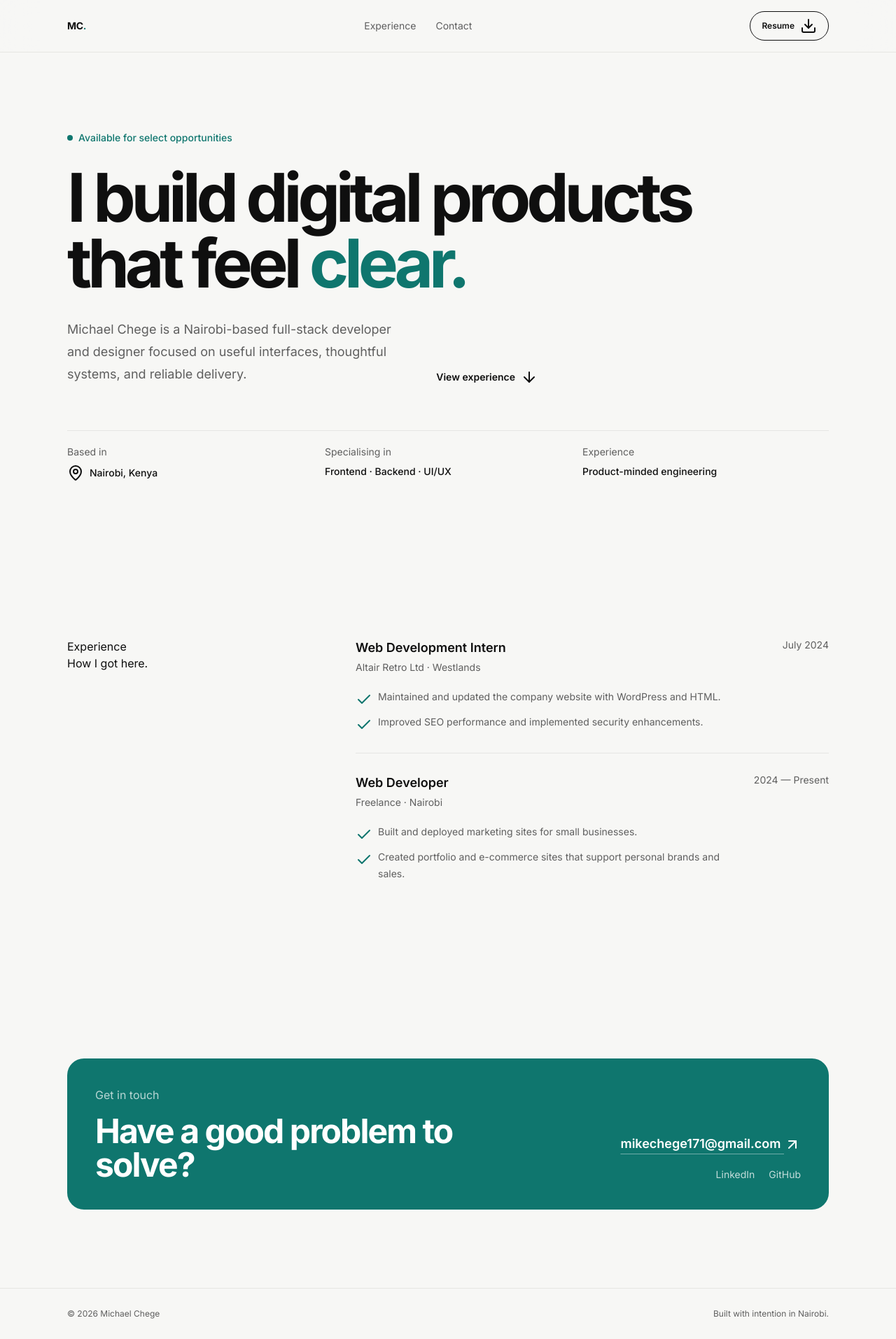
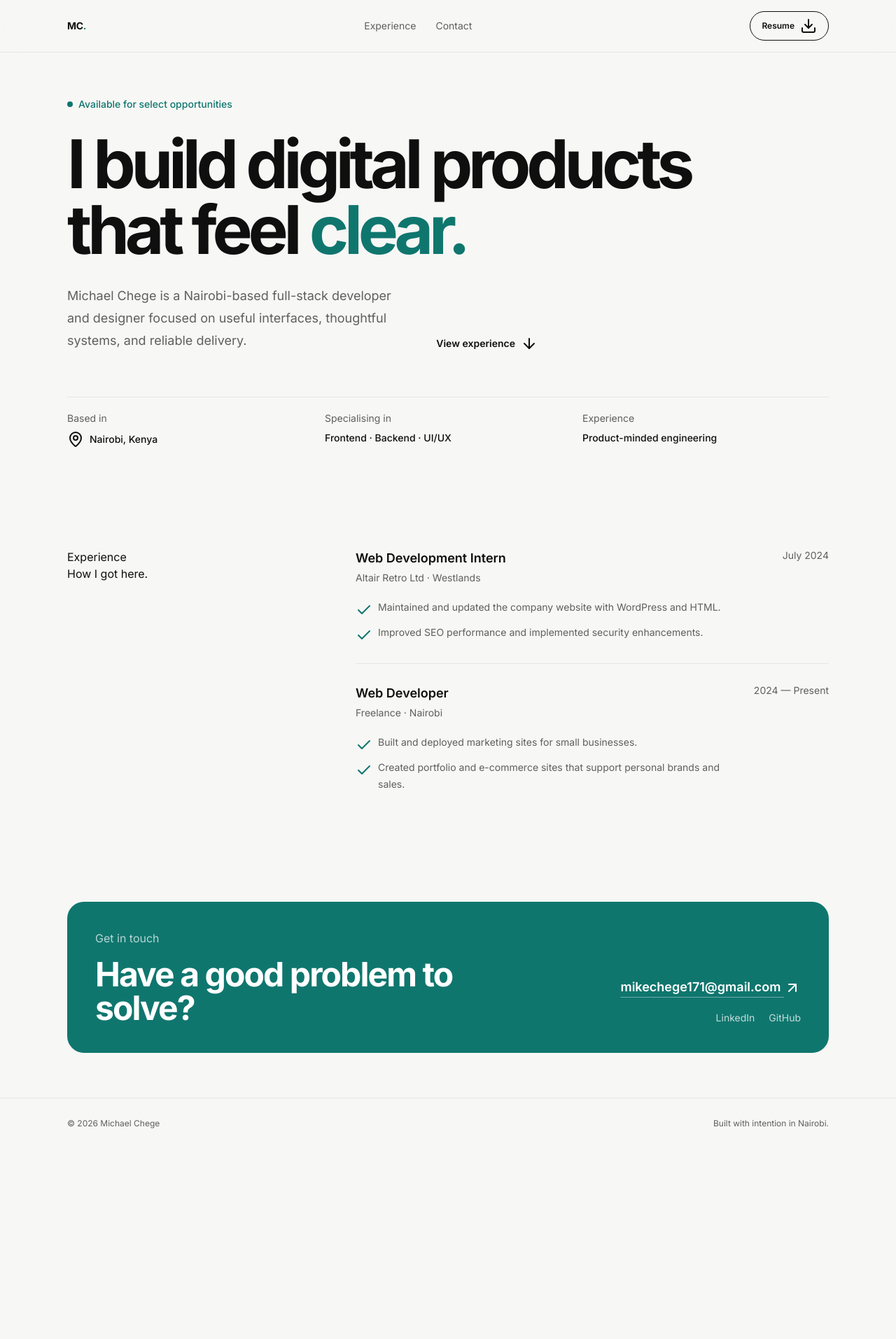
Before and after one commit to 001-sketch/Resume, a Next.js app: page / in a window 1280 px wide. Shown: the whole page at 70% size. After the commit the page ends 1642 px from the top, so only its background shows below. Built offline with nearby package versions, Linux system fonts and the light colour scheme.

Commit message:
Tighten portfolio section spacing

```diff
--- a/components/ui/portfolio-hero.tsx
+++ b/components/ui/portfolio-hero.tsx
@@ -47,7 +47,7 @@ export default function PortfolioHero() {
       </header>
 
       <main id="main-content">
-        <section aria-labelledby="hero-title" className="mx-auto max-w-6xl px-5 pb-20 pt-20 lg:px-8 lg:pb-28 lg:pt-28">
+        <section aria-labelledby="hero-title" className="mx-auto max-w-6xl px-5 pb-14 pt-12 lg:px-8 lg:pb-20 lg:pt-16">
           <div className="max-w-4xl">
             <p className="mb-7 flex items-center gap-2 text-sm font-medium text-[color:var(--accent)]"><span className="size-2 rounded-full bg-[color:var(--accent)]" aria-hidden="true" /> Available for select opportunities</p>
             <h1 id="hero-title" className="max-w-4xl text-5xl font-bold leading-[0.98] tracking-[-0.065em] sm:text-7xl lg:text-8xl">I build digital products that feel <span className="text-[color:var(--accent)]">clear.</span></h1>
@@ -63,11 +63,11 @@ export default function PortfolioHero() {
           </div>
         </section>
 
-        <section id="experience" aria-labelledby="experience-title" className="mx-auto max-w-6xl px-5 py-20 lg:px-8 lg:py-28">
+        <section id="experience" aria-labelledby="experience-title" className="mx-auto max-w-6xl px-5 py-12 lg:px-8 lg:py-16">
           <div className="grid gap-12 lg:grid-cols-[0.7fr_1.3fr]"><div><p className="eyebrow">Experience</p><h2 id="experience-title" className="section-title">How I got here.</h2></div><div className="divide-y divide-[color:var(--border)]">{EXPERIENCE_ENTRIES.map((entry) => <article key={`${entry.company}-${entry.role}`} className="grid gap-4 py-7 first:pt-0 sm:grid-cols-[1fr_auto]"><div><p className="text-lg font-semibold">{entry.role}</p><p className="mt-1 text-sm text-[color:var(--muted)]">{entry.company} · {entry.location}</p><ul className="mt-5 flex flex-col gap-2 text-sm leading-6 text-[color:var(--muted)]">{entry.highlights.map((highlight) => <li key={highlight} className="flex gap-2"><Check className="mt-1 shrink-0 text-[color:var(--accent)]" />{highlight}</li>)}</ul></div><p className="text-sm text-[color:var(--muted)] sm:text-right">{entry.period}</p></article>)}</div></div>
         </section>
 
-        <section id="contact" aria-labelledby="contact-title" className="mx-auto max-w-6xl px-5 py-20 lg:px-8 lg:py-28"><div className="rounded-3xl bg-[color:var(--accent)] px-6 py-10 text-white sm:px-10 lg:flex lg:items-end lg:justify-between"><div><p className="eyebrow text-white/70">Get in touch</p><h2 id="contact-title" className="mt-4 max-w-xl text-4xl font-bold tracking-[-0.04em] sm:text-5xl">Have a good problem to solve?</h2></div><div className="mt-10 flex flex-col items-start gap-5 lg:mt-0 lg:items-end"><a href="mailto:mikechege171@gmail.com" className="text-lg font-semibold underline decoration-white/40 underline-offset-8 hover:decoration-white">mikechege171@gmail.com <ArrowUpRight className="inline" /></a><div className="flex gap-5 text-sm text-white/75">{SOCIALS.map((social) => <a key={social.label} href={social.href} target="_blank" rel="noopener noreferrer" className="hover:text-white">{social.label}</a>)}</div></div></div></section>
+        <section id="contact" aria-labelledby="contact-title" className="mx-auto max-w-6xl px-5 py-12 lg:px-8 lg:py-16"><div className="rounded-3xl bg-[color:var(--accent)] px-6 py-10 text-white sm:px-10 lg:flex lg:items-end lg:justify-between"><div><p className="eyebrow text-white/70">Get in touch</p><h2 id="contact-title" className="mt-4 max-w-xl text-4xl font-bold tracking-[-0.04em] sm:text-5xl">Have a good problem to solve?</h2></div><div className="mt-10 flex flex-col items-start gap-5 lg:mt-0 lg:items-end"><a href="mailto:mikechege171@gmail.com" className="text-lg font-semibold underline decoration-white/40 underline-offset-8 hover:decoration-white">mikechege171@gmail.com <ArrowUpRight className="inline" /></a><div className="flex gap-5 text-sm text-white/75">{SOCIALS.map((social) => <a key={social.label} href={social.href} target="_blank" rel="noopener noreferrer" className="hover:text-white">{social.label}</a>)}</div></div></div></section>
       </main>
 
       <footer className="border-t border-[color:var(--border)]"><div className="mx-auto flex max-w-6xl flex-col gap-3 px-5 py-7 text-xs text-[color:var(--muted)] sm:flex-row sm:items-center sm:justify-between lg:px-8"><span>© 2026 Michael Chege</span><span>Built with intention in Nairobi.</span></div></footer>
```
